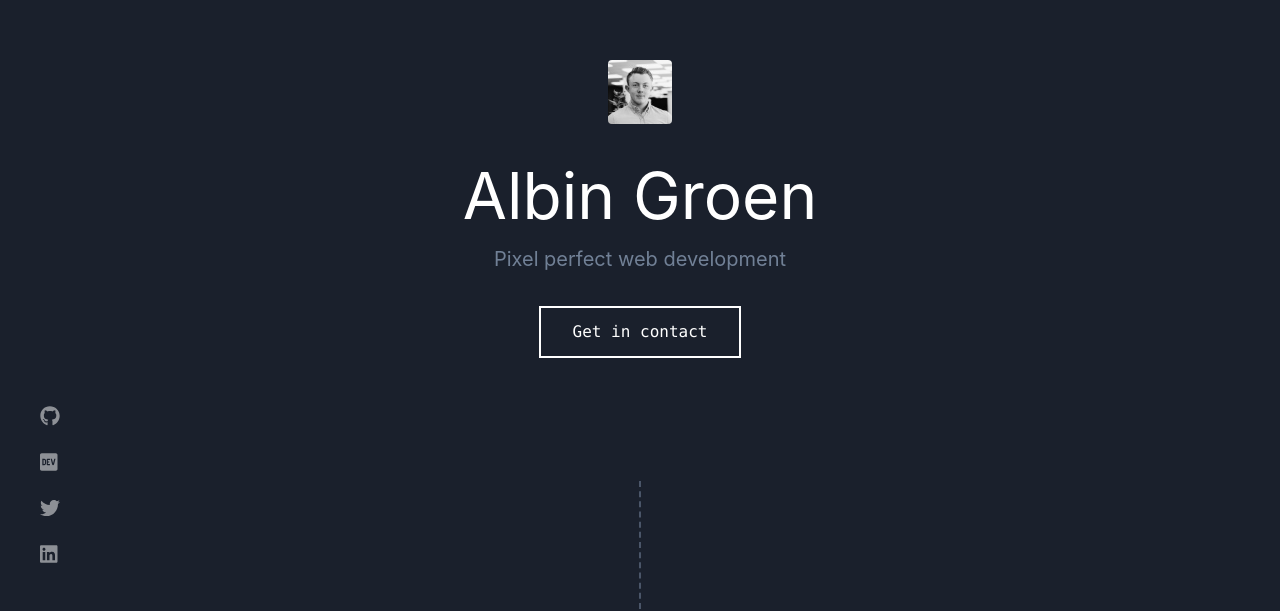
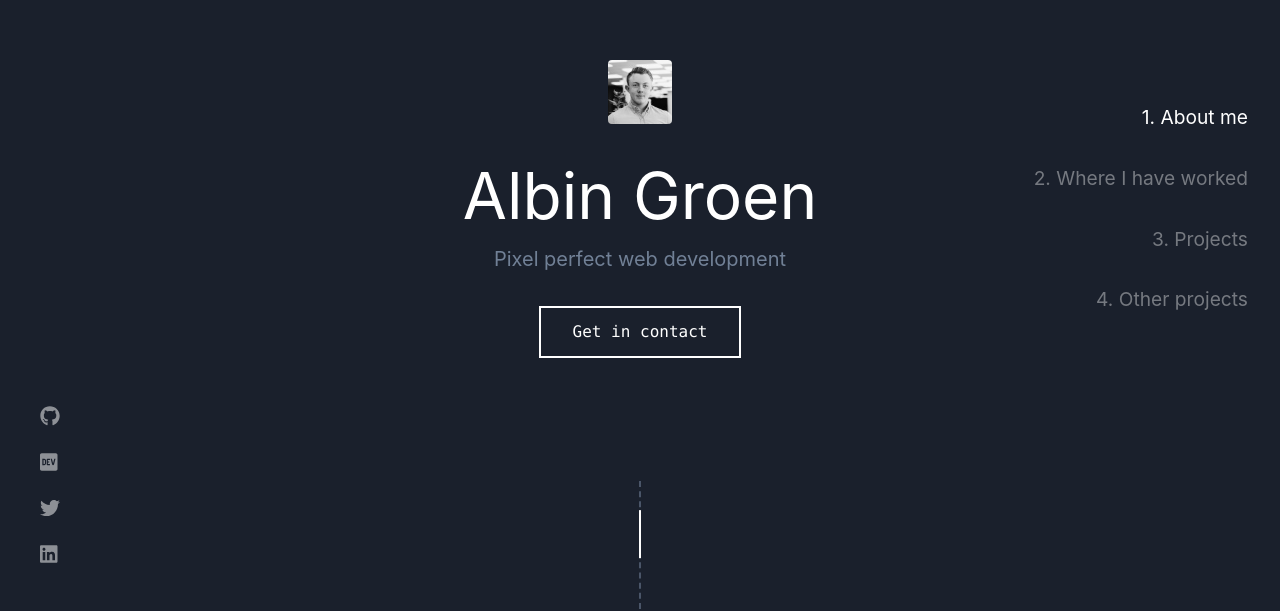
Before and after one commit to albingroen/portfolio-2020, a React (Create React App) app: page / in a window 1280 px wide. Shown: the part 191-802 px from the top of the page. Built offline with nearby package versions, Linux system fonts and the light colour scheme; no server answers.

Commit message:
🎉 Add scrolling indicators

```diff
--- /dev/null
+++ b/src/components/progress.tsx
@@ -0,0 +1,87 @@
+import * as React from "react"
+
+export default class Progress extends React.Component<{}, { yPosition: number }> {
+  constructor(props: any) {
+    super(props)
+    this.state = {
+      yPosition: 0
+    }
+
+    this.handleScroll = this.handleScroll.bind(this)
+  }
+
+  componentDidMount() {
+    window.addEventListener('scroll', this.handleScroll);
+  }
+
+  componentWillUnmount() {
+    window.removeEventListener('scroll', this.handleScroll);
+  }
+
+  handleScroll(event: any) {
+    this.setState({
+      yPosition: window.scrollY
+    });
+  }
+
+  getSteps() {
+    return [
+      {
+        title: '1. About me',
+        breakpointStart: 0,
+        breakpointEnd: 1000
+      },
+      {
+        title: '2. Where I have worked',
+        breakpointStart: 1000,
+        breakpointEnd: 2000
+      },
+      {
+        title: '3. Projects',
+        breakpointStart: 2000,
+        breakpointEnd: 4000
+      },
+      {
+        title: '4. Other projects',
+        breakpointStart: 4000,
+        breakpointEnd: 8000
+      },
+    ]
+  }
+
+  render() {
+    const { yPosition } = this.state
+
+    return (
+      <div style={{
+        position: 'fixed',
+        right: '2rem',
+        top: '50%',
+        transform: 'translateY(-50%)',
+        display: 'flex',
+        flexDirection: 'column',
+        justifyContent: 'center',
+      }}>
+        {this.getSteps().map(step => (
+          <h3
+            tabIndex={0}
+            role="button"
+            onClick={() => {
+              window.scroll({ behavior: 'smooth', top: step.breakpointStart })
+            }}
+            style={{
+              opacity: yPosition >= step.breakpointStart && yPosition < step.breakpointEnd ? 1 : '.4',
+              margin: '1rem 0',
+              color: 'white',
+              textAlign: 'right',
+              fontSize: '1.2em',
+              cursor: 'pointer'
+            }}
+          >
+            {step.title}
+          </h3>
+        ))}
+      </div>
+    )
+  }
+}
--- a/src/views/start/index.tsx
+++ b/src/views/start/index.tsx
@@ -8,6 +8,7 @@ import {
   faFolderOpen
 } from "@fortawesome/free-solid-svg-icons";
 import TextBlock from "../../components/text-block";
+import Progress from "../../components/progress";
 import Footer from "./components/footer";
 
 const jobs = [
@@ -61,6 +62,7 @@ export default class Start extends React.Component<
 
     return (
       <div>
+        <Progress />
         <Hero />
         <TextBlock
           number="01."
```
Also changed, not shown: 1 other file (tests, documents, lock files or other folders).
